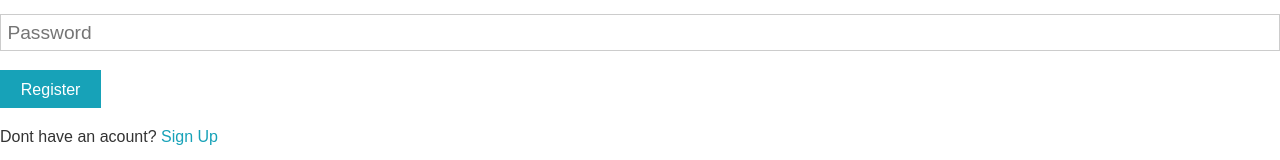
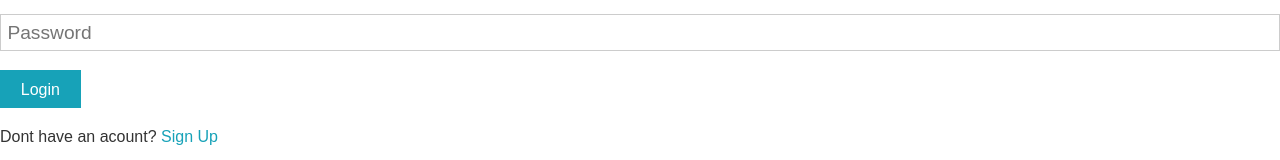
Before and after one commit to Atorres523/app_dev, a React (Create React App) app in the folder client/: page /login in a window 1280 px wide. Shown: the part 173-333 px from the top of the page. Built offline with nearby package versions, Linux system fonts and the light colour scheme; no server answers.

Commit message:
Login button fix

```diff
--- a/client/src/components/auth/Login.js
+++ b/client/src/components/auth/Login.js
@@ -46,7 +46,7 @@
             required
           />
         </div>
-        <input type="submit" className="btn btn-primary" value="Register" />
+        <input type="submit" className="btn btn-primary" value="Login" />
       </form>
       <p className="my-1">
         Dont have an acount? <Link to="/register">Sign Up</Link>
```
